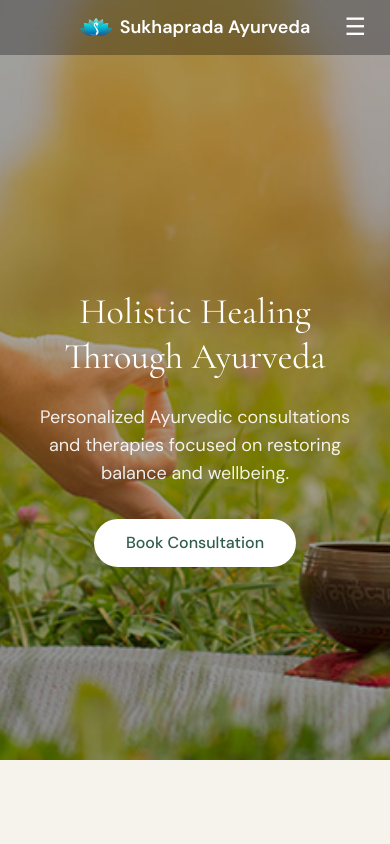
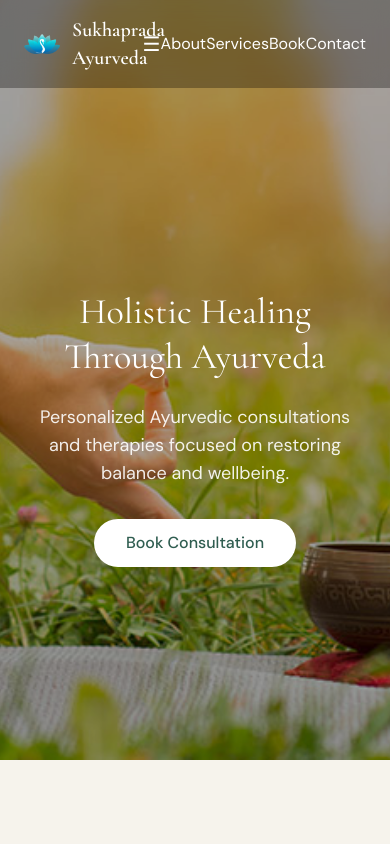
Before and after one commit to vardhantandle1207/sukhaprada-ayurveda, a Next.js app: page / in a window 390 px wide. Shown: the top 844 px of the page. Built offline with nearby package versions, Linux system fonts and the light colour scheme.

Commit message:
fixed bugs#

```diff
--- a/components/Navbar.tsx
+++ b/components/Navbar.tsx
@@ -1,80 +1,35 @@
-"use client"
-
-import { useState } from "react"
 import Image from "next/image"
 
 export default function Navbar() {
+  return (
+    <nav className="fixed top-0 left-0 w-full z-50 backdrop-blur-md bg-black/30">
+      <div className="max-w-6xl mx-auto px-6 py-4 flex justify-between items-center text-white">
 
-  const [menuOpen, setMenuOpen] = useState(false)
-
-  return (
-
-    <nav className="fixed top-0 w-full z-50 backdrop-blur-md bg-black/30 text-white">
-
-      <div className="relative max-w-6xl mx-auto px-6 py-4 flex items-center justify-center md:justify-between">
-
-        {/* Logo + Title */}
-
-        <div className="flex items-center gap-2 text-center md:text-left">
-
+        <div className="flex items-center gap-3">
           <Image
             src="/sukhaprada_logo.png"
             alt="Sukhaprada Ayurveda"
-            width={32}
-            height={32}
+            width={36}
+            height={36}
           />
 
-          <div className="leading-tight text-lg md:text-xl font-semibold">
+          <h1 className="text-xl md:text-2xl font-semibold">
             Sukhaprada Ayurveda
-          </div>
-
+          </h1>
         </div>
 
-
-        {/* Desktop Menu */}
-
-        <div className="hidden md:flex gap-8 text-base">
-
-          <a href="#about" className="hover:opacity-80">About</a>
-          <a href="#services" className="hover:opacity-80">Services</a>
-          <a href="#book" className="hover:opacity-80">Book</a>
-          <a href="#contact" className="hover:opacity-80">Contact</a>
-
+        <div className="md:hidden text-xl">
+        ☰
         </div>
 
-
-        {/* Mobile Hamburger */}
-
-        <button
-          className="md:hidden text-2xl absolute right-6"
-          onClick={() => setMenuOpen(!menuOpen)}
-        >
-          ☰
-        </button>
+        <div className="fhidden md:flex gap-8 text-base">
+          <a href="#about">About</a>
+          <a href="#services">Services</a>
+          <a href="#book">Book</a>
+          <a href="#contact">Contact</a>
+        </div>
 
       </div>
-
-
-      {/* Mobile Dropdown Menu */}
-
-      {menuOpen && (
-
-        <div className="md:hidden bg-black/80 backdrop-blur-md">
-
-          <div className="flex flex-col items-center py-6 gap-5 text-lg">
-
-            <a href="#about" onClick={()=>setMenuOpen(false)}>About</a>
-            <a href="#services" onClick={()=>setMenuOpen(false)}>Services</a>
-            <a href="#book" onClick={()=>setMenuOpen(false)}>Book</a>
-            <a href="#contact" onClick={()=>setMenuOpen(false)}>Contact</a>
-
-          </div>
-
-        </div>
-
-      )}
-
     </nav>
-
   )
 }
```
